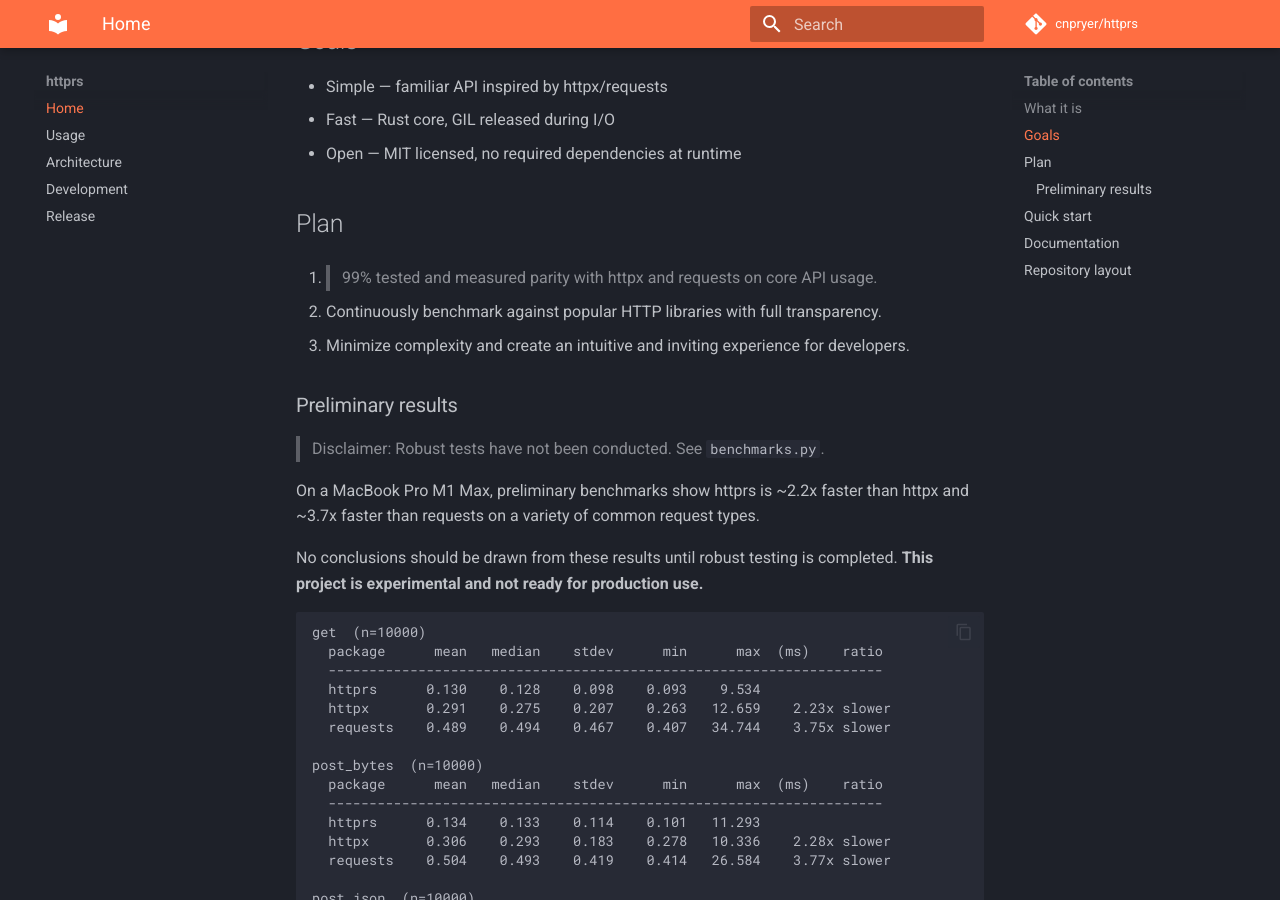
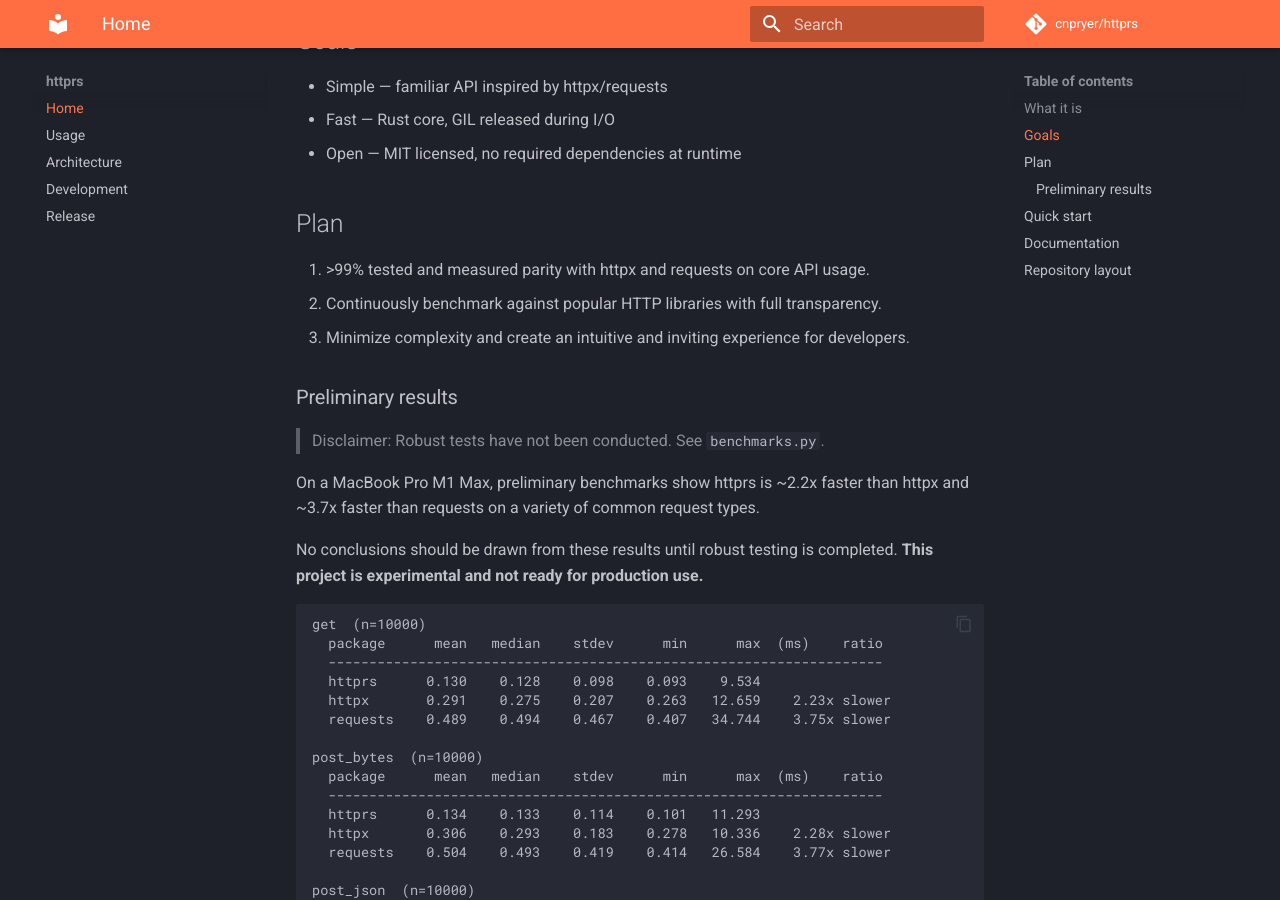
Before and after one commit to cnpryer/httprs, an MkDocs documentation site: the page built from docs/index.md, in a window 1280 px wide and 900 px high, scrolled down 432 px. Built offline with MkDocs 1.6.1 and Material for MkDocs 9.7.7, drawn with Linux system fonts in a browser that asks for light colours; comment, search, counter and statistics services are not loaded.

Commit message:
Fix docs

```diff
--- a/docs/index.md
+++ b/docs/index.md
@@ -16,7 +16,7 @@
 
 ## Plan
 
-1. >99% tested and measured parity with httpx and requests on core API usage.
+1. \>99% tested and measured parity with httpx and requests on core API usage.
 2. Continuously benchmark against popular HTTP libraries with full transparency.
 3. Minimize complexity and create an intuitive and inviting experience for developers.
 
```
